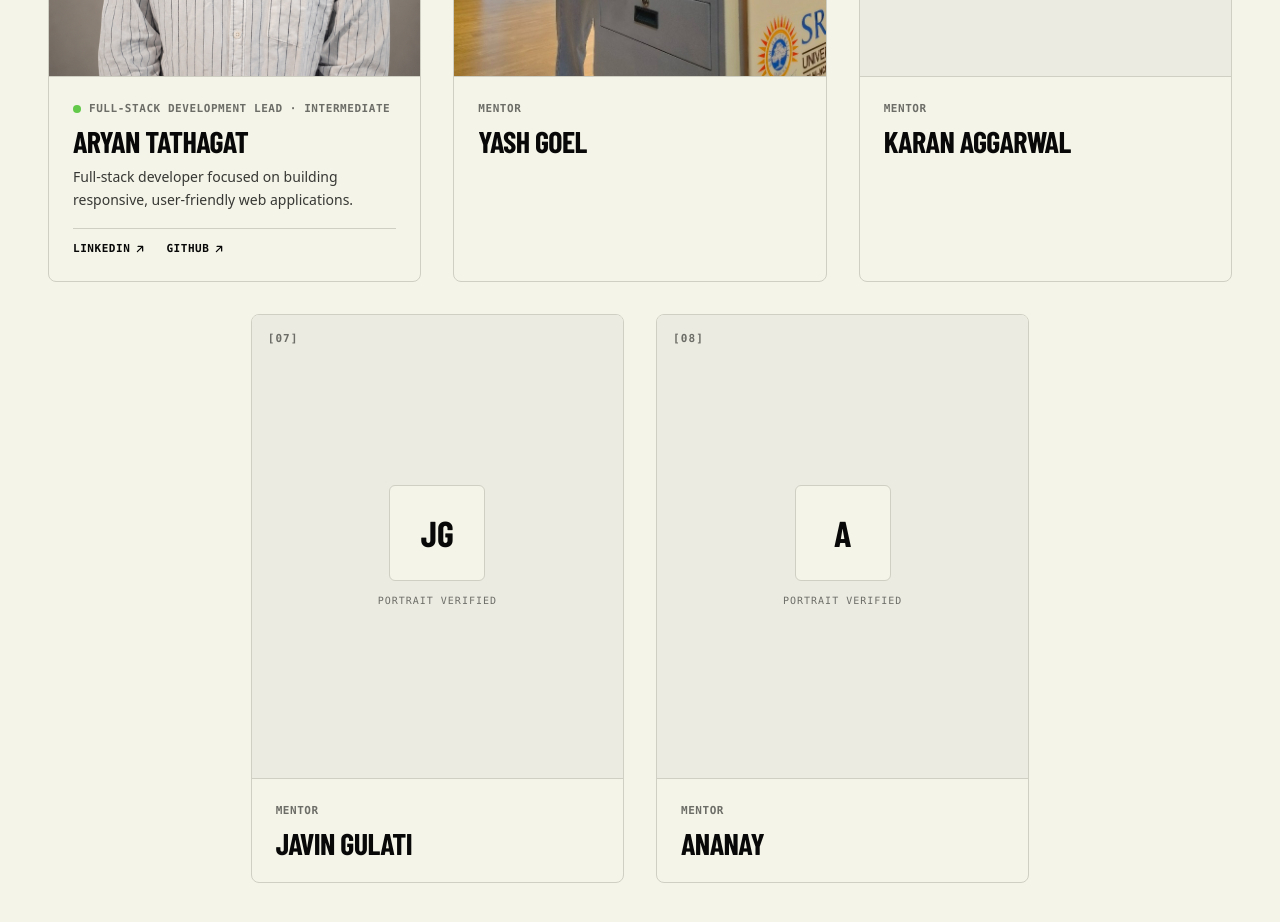
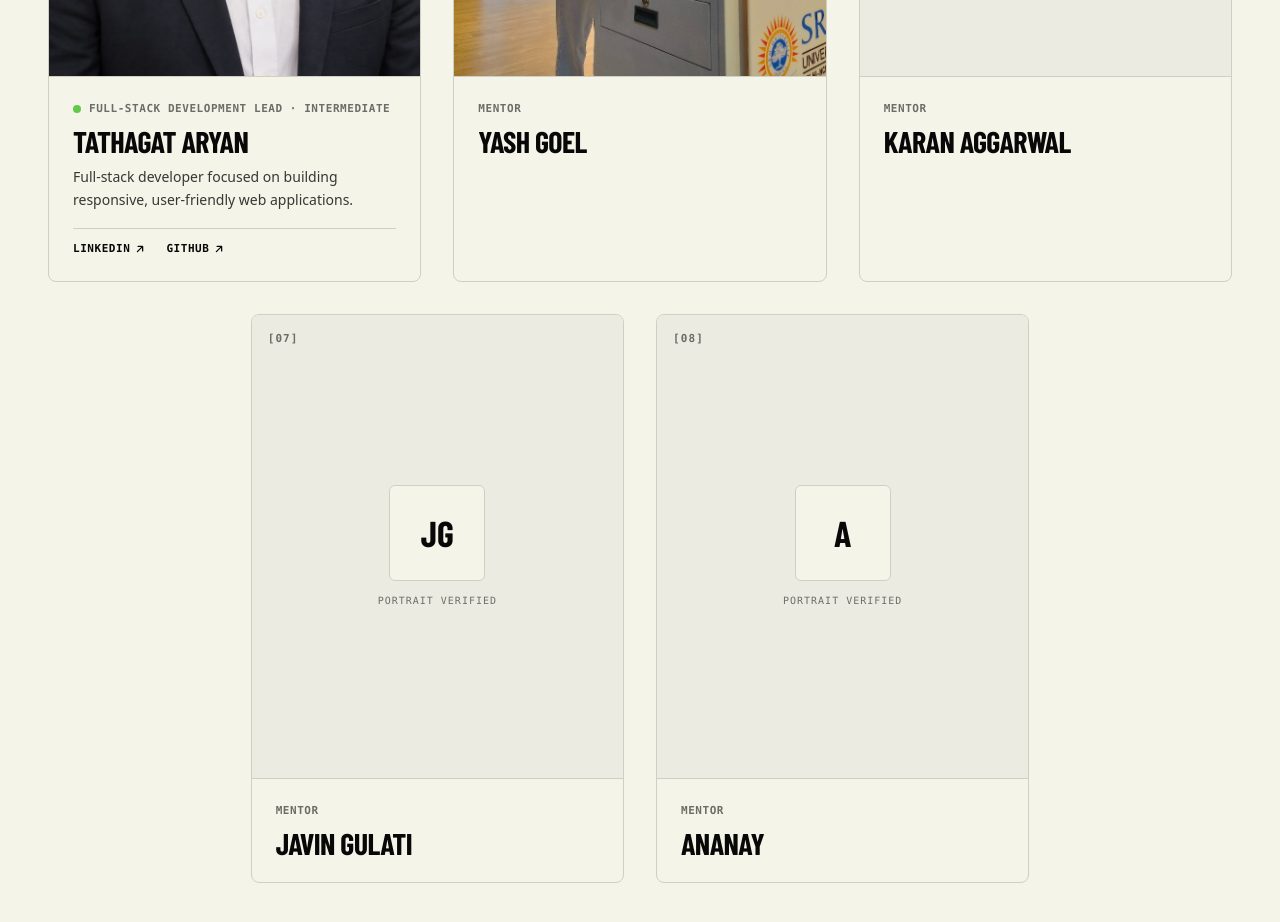
Before and after one commit to Techspace-srmuh/buildlab-2026, a Next.js app: page / in a window 1280 px wide. Shown: the part 5880-6802 px from the top of the page. Built offline with nearby package versions, Linux system fonts and the light colour scheme; a web font is replaced by a local one.

Commit message:
Update profile picture and name for Tathagat Aryan

```diff
--- a/src/data/mentors.ts
+++ b/src/data/mentors.ts
@@ -44,8 +44,8 @@ export const MENTORS: Mentor[] = [
     github: "https://github.com/aryanexe07",
   },
   {
-    id: "aryan-tathagat",
-    name: "Aryan Tathagat",
+    id: "tathagat-aryan",
+    name: "Tathagat Aryan",
     role: "Full-Stack Development Lead",
     track: "Intermediate",
     bio: "Full-stack developer focused on building responsive, user-friendly web applications.",
```
Also changed, not shown: public/team/tathagat_pic.png.
